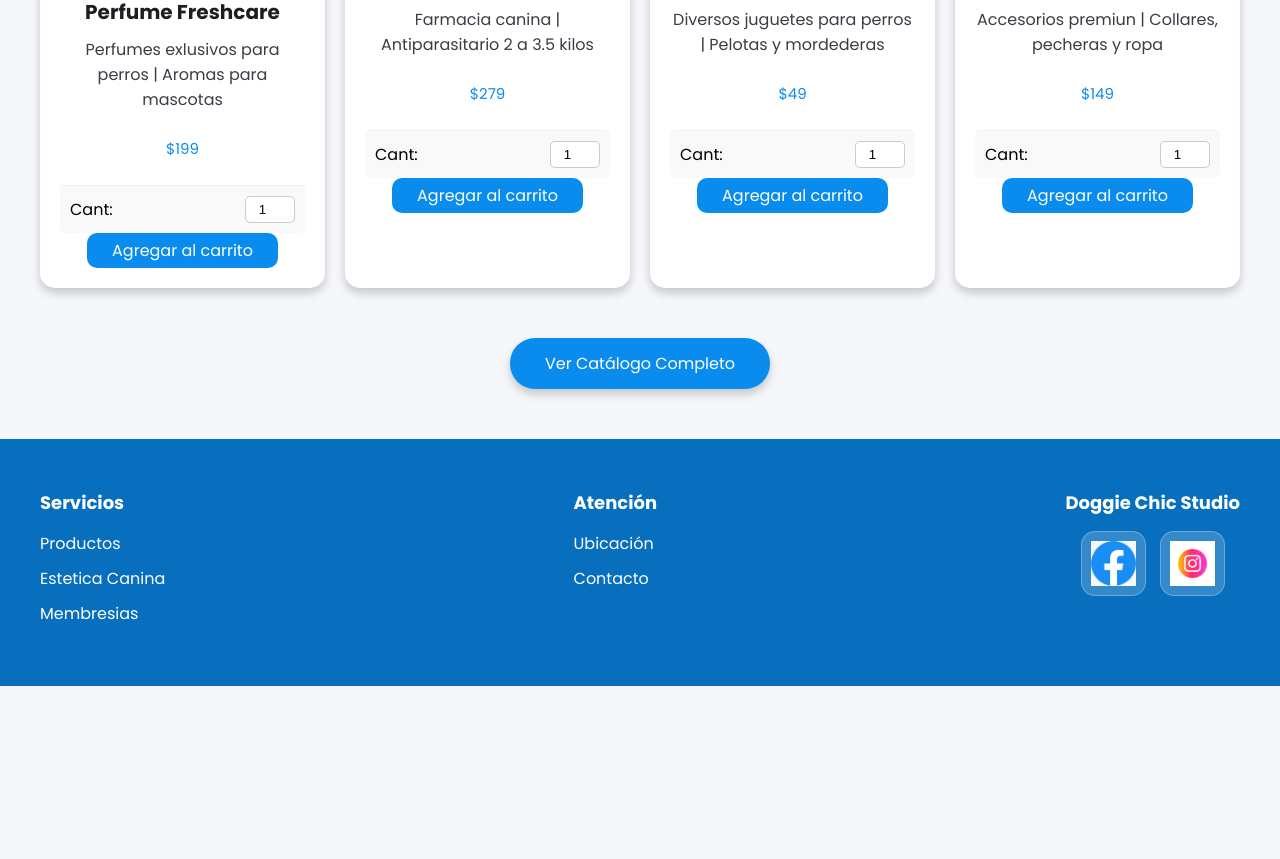
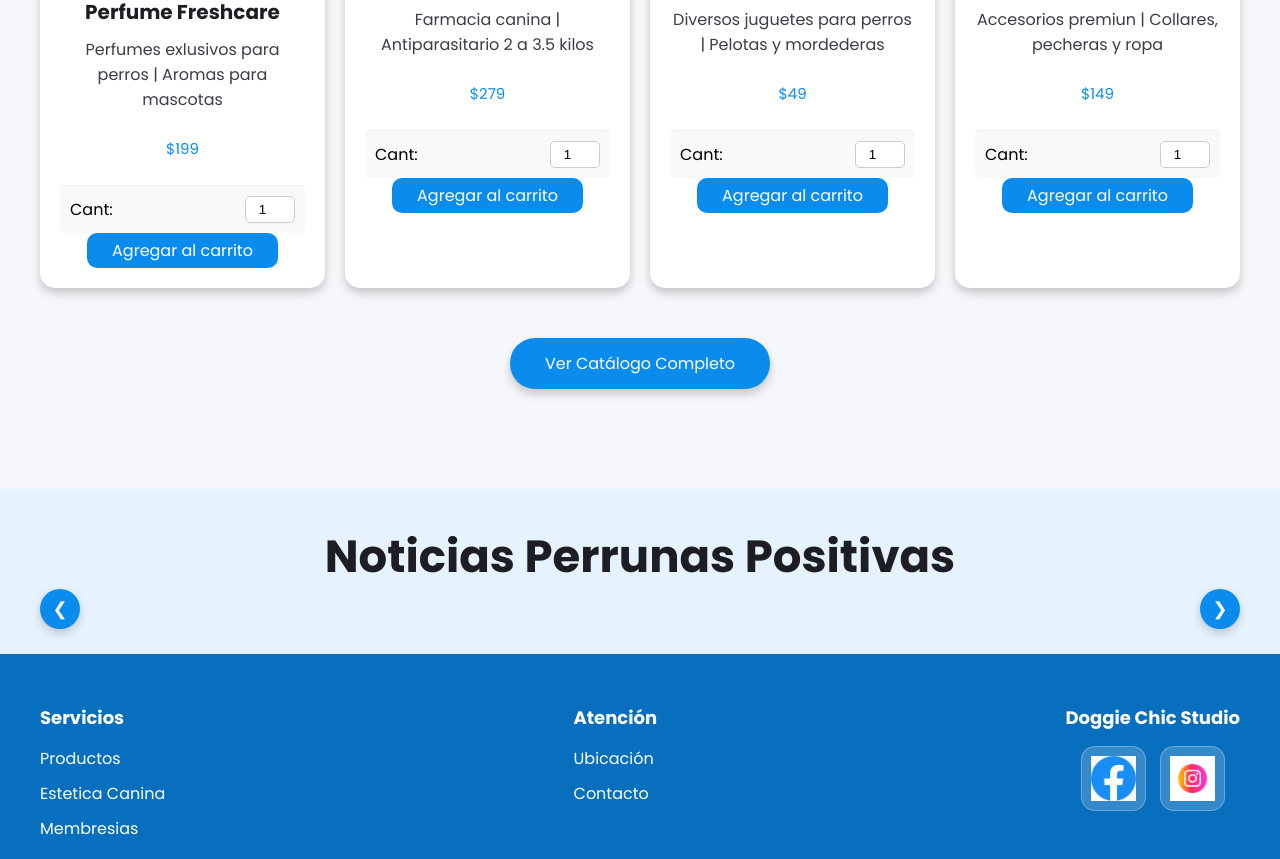
Before and after one commit to mauricioglpz/proyecto-final-kirks, a plain HTML site: page front-end/index.html in a window 1280 px wide. Shown: the part 1938-2797 px from the top of the page. Before the commit the page ends 2624 px from the top, so only its background shows below. Drawn offline with Linux system fonts and the light colour scheme.

Commit message:
Update index.html

```diff
--- a/front-end/index.html
+++ b/front-end/index.html
@@ -1,6 +1,5 @@
 <!DOCTYPE html>
-
-<html lang="en">
+<html lang="es">
 
 <head>
     <meta charset="UTF-8">
@@ -12,7 +11,6 @@
     <link rel="stylesheet" href="header.css">
 
     <style>
-
         /* ===== Estilos Login/Usuario ===== */
         #userText {
             font-weight: bold;
@@ -23,8 +21,7 @@
             border: 1px solid #0A8CEF;
         }
 
-
-        /* ===== Estilos Selector de Cantidad (Integrado del código de texto) ===== */
+        /* ===== Estilos Selector de Cantidad ===== */
         .selector-cantidad {
             padding: 10px;
             border-top: 1px solid #eee;
@@ -43,7 +40,6 @@
             text-align: center;
         }
 
-
         /* ===== Botón del carrito en el navbar ===== */
         #carrito-btn {
             display: flex;
@@ -53,7 +49,6 @@
             text-decoration: none;
             cursor: pointer;
         }
-
 
         #cartCount {
             background: #ff4d4d;
@@ -67,12 +62,78 @@
             line-height: 18px;
         }
 
-
         .menu-actions {
             display: flex;
             align-items: center;
             gap: 15px;
         }
+
+        /* ===== Carrusel de Noticias Positivas ===== */
+        .noticias-contenedor {
+            width: 100%;
+            background: #E6F3FF;
+            padding: 40px 0;
+            margin-top: 50px;
+            position: relative;
+        }
+
+        .carrusel-wrapper {
+            max-width: 1200px;
+            margin: 0 auto;
+            position: relative;
+            display: flex;
+            align-items: center;
+            padding: 0 40px;
+        }
+
+        .noticias-track {
+            display: flex;
+            gap: 20px;
+            overflow-x: auto;
+            scroll-behavior: smooth;
+            width: 100%;
+            padding-bottom: 10px;
+            scrollbar-width: none;
+            -ms-overflow-style: none;
+        }
+        .noticias-track::-webkit-scrollbar {
+            display: none;
+        }
+
+        .noticia-card {
+            width: 300px;
+            background: #fff;
+            border-radius: 15px;
+            padding: 15px;
+            box-shadow: 0 5px 15px rgba(0,0,0,0.08);
+            border-bottom: 4px solid #0A8CEF;
+            flex-shrink: 0;
+        }
+        .noticia-card img {
+            width: 100%;
+            height: 160px;
+            object-fit: cover;
+            border-radius: 10px;
+        }
+
+        /* Estilos de las flechas */
+        .btn-flecha {
+            position: absolute;
+            background: #0A8CEF;
+            color: #fff;
+            border: none;
+            border-radius: 50%;
+            width: 40px;
+            height: 40px;
+            font-size: 18px;
+            cursor: pointer;
+            z-index: 10;
+            box-shadow: 0 4px 10px rgba(0,0,0,0.2);
+            transition: background 0.2s;
+        }
+        .btn-flecha:hover { background: #076FBE; }
+        #btn-prev { left: 0; }
+        #btn-next { right: 0; }
     </style>
 </head>
 
@@ -92,7 +153,7 @@
             </label>
 
             <a href="index.html" class="logo">
-                <img src="img/Logo.png" alt="Logo Doggie Chic Studio" />
+                <img src="img/logo-perro.png" alt="Logo Doggie Chic Studio" />
             </a>
 
             <nav class="navbar">
@@ -129,11 +190,9 @@
                 <a href="servicios.html" class="btn-1">Información</a>
             </div>
             <div class="header-img">
-
             </div>
         </div>
     </header>
-
 
     <section class="breakfast container">
         <h2>Paquetes</h2>
@@ -177,7 +236,6 @@
             </div>
         </div>
     </section>
-
 
     <main class="products container">
         <h2>Productos Destacados</h2>
@@ -235,6 +293,18 @@
         <div class="btn-2" id="load-more">Ver Catálogo Completo</div>
     </main>
 
+    <section class="noticias-contenedor">
+        <h2 style="text-align: center; margin-bottom: 20px; color: #1D1E23;">Noticias Perrunas Positivas</h2>
+
+        <div class="carrusel-wrapper container">
+            <button id="btn-prev" class="btn-flecha">&#10094;</button>
+
+            <div class="noticias-track" id="noticias-track">
+                </div>
+
+            <button id="btn-next" class="btn-flecha">&#10095;</button>
+        </div>
+    </section>
 
     <footer class="footer">
         <div class="footer-content container">
@@ -263,12 +333,8 @@
         </div>
     </footer>
 
-
-
-
     <script src="script.js"></script>
     <script>
-
         document.addEventListener("DOMContentLoaded", () => {
             const urlParams = new URLSearchParams(window.location.search);
             const oauthUser = urlParams.get('user');
```
